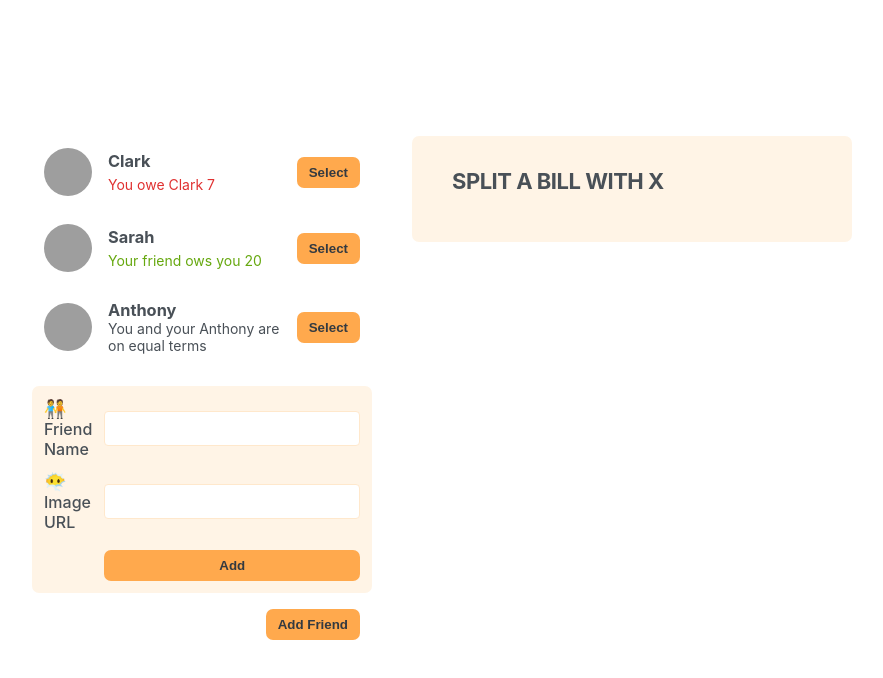
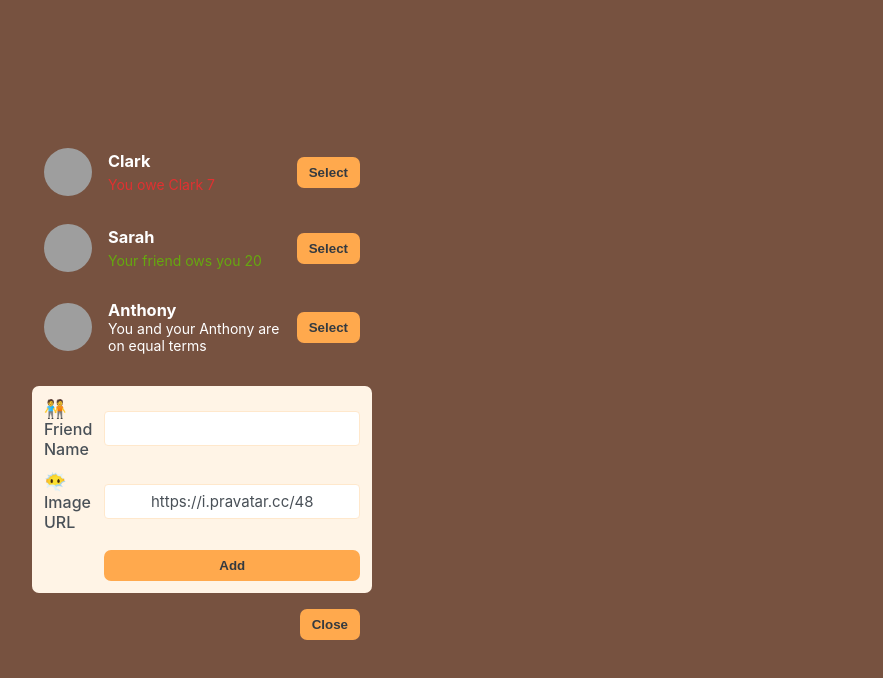
Before and after one commit to MohammadHarish52/eat-n-split, a React (Create React App) app: page / in a window 1280 px wide. Both pictures are taken after a click on the button "Add Friend". Shown: the top 678 px of the page, without its empty margins (198-1081 px from the left). Built offline with nearby package versions, Linux system fonts and the light colour scheme; grey boxes are pictures that could not be loaded.

Commit message:
Selecting friends

```diff
--- a/src/App.js
+++ b/src/App.js
@@ -1,3 +1,6 @@
+import { useState } from "react";
+import { isElement } from "react-dom/test-utils";
+
 const initialFriends = [
   {
     id: 118836,
@@ -20,36 +23,66 @@ const initialFriends = [
 ];
 
 function App() {
+  const [friends, setFriends] = useState(initialFriends);
+  const [addFriend, setAddfriend] = useState(false);
+  const [selectedFriend, setSelectedFriend] = useState(null);
+  function handleDisplay() {
+    setAddfriend(!addFriend);
+  }
+  function handleAddfriend(friend) {
+    setFriends((friends) => [...friends, friend]);
+    setAddfriend(false);
+  }
+  function handleSelect(friend) {
+    // setSelectedFriend(friend);
+    setSelectedFriend((selected) =>
+      selected?.id === friend.id ? null : friend
+    );
+    setAddfriend(false);
+  }
   return (
     <div className="app">
       <div className="sidebar">
-        <FriendList />
+        <FriendList
+          friends={friends}
+          onSelection={handleSelect}
+          selectedFriend={selectedFriend}
+        />
 
-        <FormAddfriend />
+        {addFriend && <FormAddfriend onAddfriend={handleAddfriend} />}
 
-        <Button>Add Friend</Button>
+        <Button onClick={handleDisplay}>
+          {addFriend ? "Close" : "Add Friend"}
+        </Button>
       </div>
-      <FormSplitBill />
+      {selectedFriend && <FormSplitBill selectedFriend={selectedFriend} />}
     </div>
   );
 }
 
 export default App;
 
-function FriendList() {
-  const friends = initialFriends;
+function FriendList({ friends, onSelection, selectedFriend }) {
   return (
     <ul>
       {friends.map((i) => (
-        <Friend friend={i} key={i.id} image={i.image} balance={i.balance} />
+        <Friend
+          friend={i}
+          key={i.id}
+          image={i.image}
+          balance={i.balance}
+          onSelection={onSelection}
+          selectedFriend={selectedFriend}
+        />
       ))}
     </ul>
   );
 }
 
-function Friend({ friend, image }) {
+function Friend({ friend, onSelection, selectedFriend }) {
+  const isSelected = selectedFriend?.id === friend.id;
   return (
-    <li>
+    <li className={isSelected ? "selected" : ""}>
       <img src={friend.image} alt={friend.name} />
       <h3>{friend.name}</h3>
       {friend.balance < 0 && (
@@ -65,31 +98,80 @@ function Friend({ friend, image }) {
       {friend.balance === 0 && (
         <p>You and your {friend.name} are on equal terms</p>
       )}
-      <Button>Select</Button>
+      <Button onClick={() => onSelection(friend)}>
+        {isSelected ? "Close" : "Select"}
+      </Button>
     </li>
   );
 }
 
-function Button({ children }) {
-  return <button className="button">{children}</button>;
+function Button({ children, onClick }) {
+  return (
+    <button className="button " onClick={onClick}>
+      {children}
+    </button>
+  );
 }
-function FormAddfriend() {
+
+function FormAddfriend({ onAddfriend }) {
+  const id = crypto.randomUUID;
+  function handleSubmit(e) {
+    e.preventDefault();
+    if (!name || !image) return;
+
+    const newFriend = {
+      name,
+      image: `${image}?=${id}`,
+      balance: 0,
+      id,
+    };
+    onAddfriend(newFriend);
+
+    setImage("https://i.pravatar.cc/48");
+    setName("");
+  }
+  const [name, setName] = useState("");
+  const [image, setImage] = useState("https://i.pravatar.cc/48");
   return (
-    <form action="" className="form-add-friend">
+    <form action="" className="form-add-friend" onSubmit={handleSubmit}>
       <label>🧑‍🤝‍🧑Friend Name</label>
-      <input type="text" />
+      <input
+        type="text"
+        value={name}
+        onChange={(e) => setName(e.target.value)}
+      />
 
       <label>😶‍🌫️Image URL</label>
-      <input type="text" />
+      <input
+        type="text"
+        value={image}
+        onChange={(e) => setImage(e.target.value)}
+      />
       <Button>Add</Button>
     </form>
   );
 }
 
-function FormSplitBill() {
+function FormSplitBill({ selectedFriend }) {
   return (
     <form action="" className="form-split-bill">
-      <h2>Split a bill with X</h2>
+      <h2>Split a bill with {selectedFriend.name}</h2>
+
+      <label>💵 Bill value</label>
+      <input type="text" />
+
+      <label>😒 Your Expense</label>
+      <input type="text" />
+
+      <label>😍 {selectedFriend.name} Expense</label>
+      <input type="text" disabled />
+
+      <label>🤑Who is paying the Bill</label>
+      <select name="" id="">
+        <option value="user">You</option>
+        <option value="friend">{selectedFriend.name}</option>
+      </select>
+      <Button>Split Bill</Button>
     </form>
   );
 }
--- a/src/index.css
+++ b/src/index.css
@@ -15,6 +15,7 @@ html {
   font-size: 62.5%;
   font-family: -apple-system, BlinkMacSystemFont, "Segoe UI", Roboto, Oxygen,
     Ubuntu, Cantarell, "Open Sans", "Helvetica Neue", sans-serif;
+  background-color: #775240;
 }
 
 body {
@@ -62,6 +63,7 @@ body {
   grid-template-columns: 4.8rem 1fr auto;
   align-items: center;
   column-gap: 1.6rem;
+  color: #fff;
 
   padding: 1.2rem;
   border-radius: 7px;
@@ -71,6 +73,10 @@ body {
 .selected,
 .sidebar li:hover {
   background-color: var(--color-lightest);
+  color: #343a40;
+}
+.selected h3 {
+  color: #343a40;
 }
 
 .sidebar li img {
```
